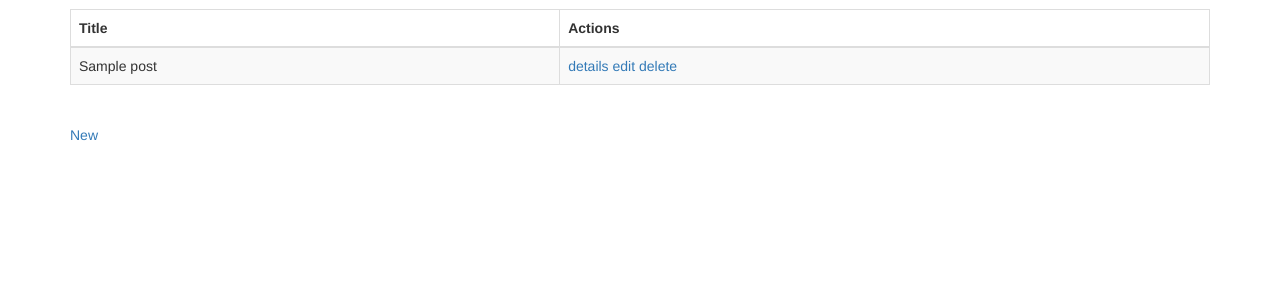
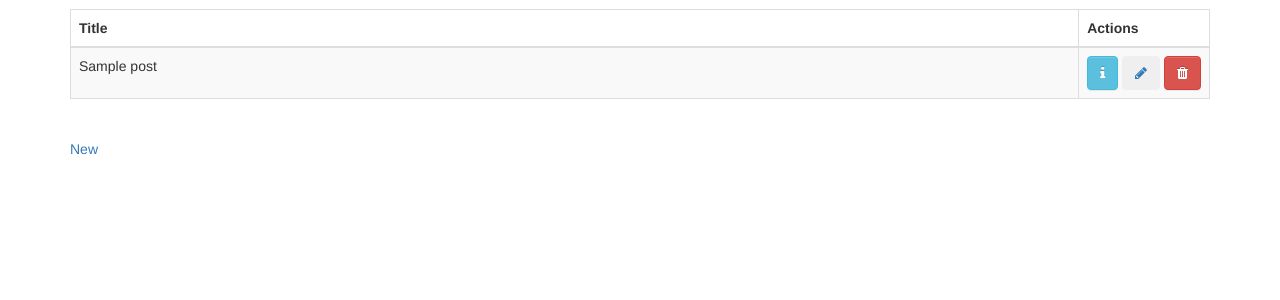
Before and after one commit to mpsk2/django-learning, a Django app: page /blog/post/ in a window 1280 px wide. Shown: the part 51-351 px from the top of the page. Run offline with Django 3.2, Linux system fonts and the light colour scheme; tables that the repository leaves empty hold one stand-in row (values such as "Sample post"); some libraries are stand-ins or nearby versions.

Commit message:
feat(blog): table change to look more usable

```diff
--- a/blog/templates/blog/post_list.html
+++ b/blog/templates/blog/post_list.html
@@ -13,10 +13,22 @@
         {% for post in posts %}
         <tr>
             <td>{{ post.title }}</td>
-            <td>
-                <a href="{% url "blog:post_detail" post.id %}">details</a>
-                <a href="{% url "blog:post_edit" post.id %}">edit</a>
-                <a href="{% url "blog:post_delete" post.id %}">delete</a>
+            <td class="buttons-column">
+                <a href="{% url "blog:post_detail" post.id %}">
+                    <button type="button" class="btn btn-info btn-small">
+                        <i class="fa fa-info"></i>
+                    </button>
+                </a>
+                <a href="{% url "blog:post_edit" post.id %}">
+                    <button type="button" class="btn btn-neutral btn-small">
+                        <i class="fa fa-pencil"></i>
+                    </button>
+                </a>
+                <a href="{% url "blog:post_delete" post.id %}">
+                    <button type="button" class="btn btn-danger btn-small">
+                        <i class="fa fa-trash"></i>
+                    </button>
+                </a>
             </td>
         </tr>
         {% endfor %}
--- a/static/css/custom.css
+++ b/static/css/custom.css
@@ -4,10 +4,12 @@ html {
     position: relative;
     min-height: 100%;
 }
+
 body {
     /* Margin bottom by footer height */
     margin-bottom: 60px;
 }
+
 .footer {
     position: absolute;
     bottom: 0;
@@ -17,7 +19,6 @@ body {
     background-color: #f5f5f5;
 }
 
-
 /* Custom page CSS
  * -------------------------------------------------- */
 /* Not required for template or sticky footer method. */
@@ -25,6 +26,7 @@ body {
 body > .container {
     padding: 60px 15px 0;
 }
+
 .container .text-muted {
     margin: 20px 0;
 }
@@ -37,3 +39,9 @@ body > .container {
 code {
     font-size: 80%;
 }
+
+.buttons-column {
+    text-align: right;
+    width: 1px;
+    white-space: nowrap;
+}
--- a/templates/_imports.html
+++ b/templates/_imports.html
@@ -13,7 +13,16 @@
 
 <!-- Latest compiled and minified JavaScript -->
 <script src="https://maxcdn.bootstrapcdn.com/bootstrap/3.3.7/js/bootstrap.min.js"
-        integrity="sha384-Tc5IQib027qvyjSMfHjOMaLkfuWVxZxUPnCJA7l2mCWNIpG9mGCD8wGNIcPD7Txa" crossorigin="anonymous"></script>
+        integrity="sha384-Tc5IQib027qvyjSMfHjOMaLkfuWVxZxUPnCJA7l2mCWNIpG9mGCD8wGNIcPD7Txa"
+        crossorigin="anonymous"></script>
+
+<!-- font-awesome -->
+<link rel="stylesheet" href="https://maxcdn.bootstrapcdn.com/font-awesome/4.6.3/css/font-awesome.min.css"
+      media="screen">
+
+<!-- bootswatch - theme -->
+<link rel="stylesheet" href="https://maxcdn.bootstrapcdn.com/bootswatch/3.3.7/cerulean/bootstrap.min.css"
+      media="screen">
 
 <!-- my -->
 <link rel="stylesheet" href="{% static 'css/custom.css' %}" media="screen">
```
Lines whose indentation alone changed are shown as unchanged.
